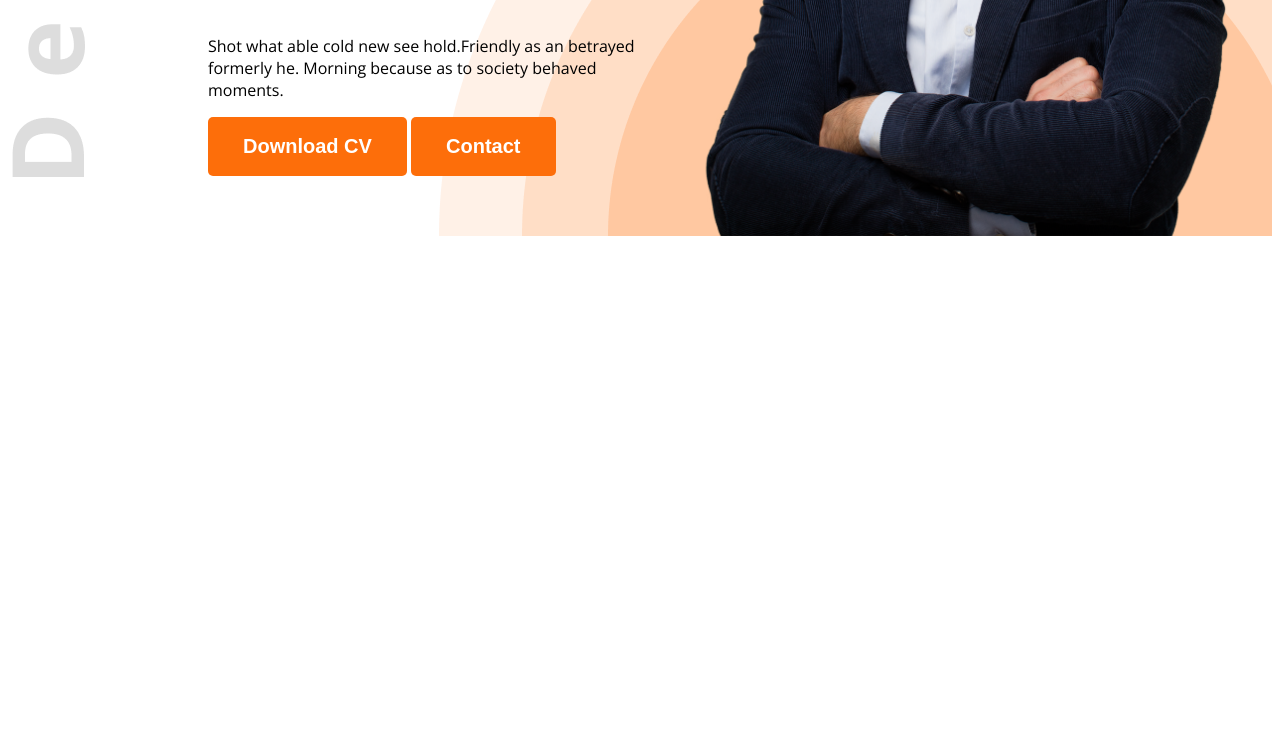
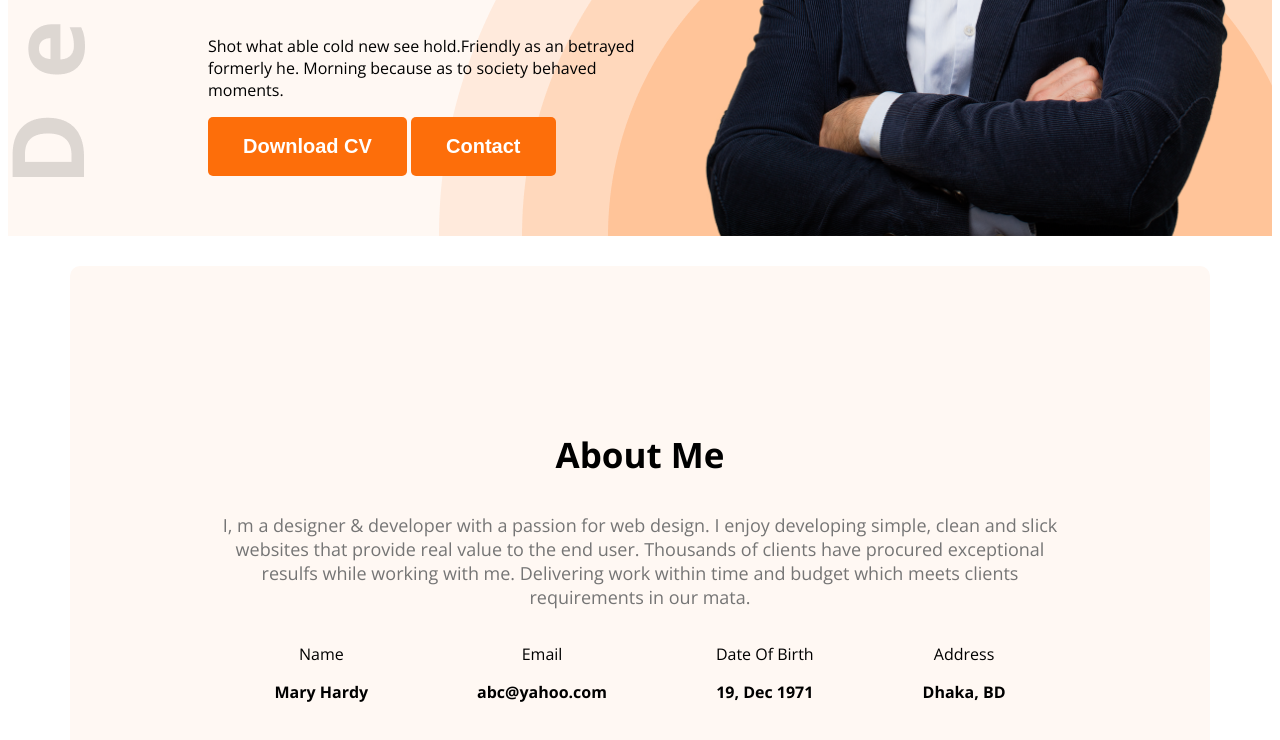
Before and after one commit to syedejaj/web-dev-portfolio, a plain HTML site: page index.html in a window 1280 px wide. Shown: the part 594-1334 px from the top of the page. Before the commit the page ends 838 px from the top, so only its background shows below. Drawn offline with nearby package versions, Linux system fonts and the light colour scheme.

Commit message:
about me added

```diff
--- a/index.html
+++ b/index.html
@@ -13,7 +13,7 @@
 </head>
 
 <body class="open-sans-normal">
-    <header class="header">
+    <header class="header secondary-bg">
         <nav>
             <h3 class="nav-title">Ma<span class="text-primary">r</span>y</h3>
             <ul>
@@ -37,7 +37,32 @@
 
     </header>
     <main>
-
+        <section class="about secondary-bg">
+            <h3 class="section-title">About Me</h3>
+            <p class="section-description">I, m a designer & developer with a passion for web design. I enjoy developing
+                simple, clean and slick
+                websites that provide real value to the end user. Thousands of clients have procured exceptional resulfs
+                while working with me. Delivering work within time and budget which meets clients requirements in our
+                mata.</p>
+            <div class="about-items">
+                <div class="about-item">
+                    <p class="item-title">Name</p>
+                    <div class="item-description">Mary Hardy</div>
+                </div>
+                <div class="about-item">
+                    <p class="item-title">Email</p>
+                    <div class="item-description">abc@yahoo.com</div>
+                </div>
+                <div class="about-item">
+                    <p class="item-title">Date Of Birth</p>
+                    <div class="item-description">19, Dec 1971</div>
+                </div>
+                <div class="about-item">
+                    <p class="item-title">Address</p>
+                    <div class="item-description">Dhaka, BD</div>
+                </div>
+            </div>
+        </section>
     </main>
     <footer>
 
--- a/styles/portfolio.css
+++ b/styles/portfolio.css
@@ -9,6 +9,10 @@
 /* shared styles */
 .text-primary {
     color: #FD6E0A;
+}
+
+.secondary-bg {
+    background-color: #FFF8F3;
 }
 
 .dark-2 {
@@ -23,6 +27,16 @@
     padding: 18px 35px;
     border-radius: 5px;
     border: none;
+}
+
+.section-title {
+    font-size: 35px;
+    font-weight: bold;
+}
+
+.section-description {
+    color: #757575;
+    font-size: 18px;
 }
 
 /* header */
@@ -84,3 +98,26 @@ nav li a {
 .banner-content {
     width: 580px;
 }
+
+/* main styles  */
+main {
+    max-width: 1140px;
+    margin: 0 auto;
+}
+
+/* about styles */
+.about {
+    padding: 130px 150px;
+    margin-top: 30px;
+    border-radius: 10px;
+    text-align: center;
+}
+
+.about-items {
+    display: flex;
+    justify-content: space-around;
+}
+
+.item-description {
+    font-weight: bold;
+}
```
